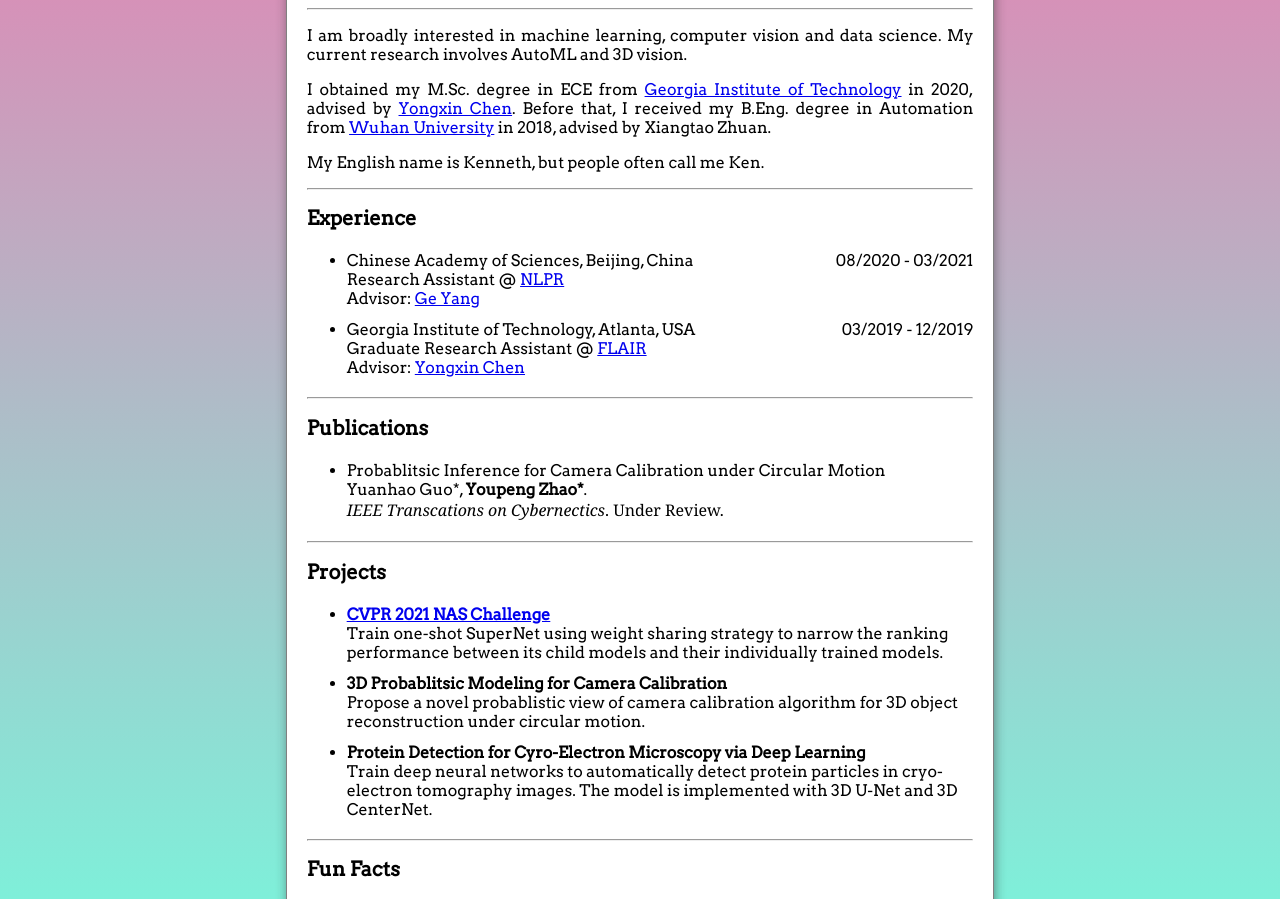
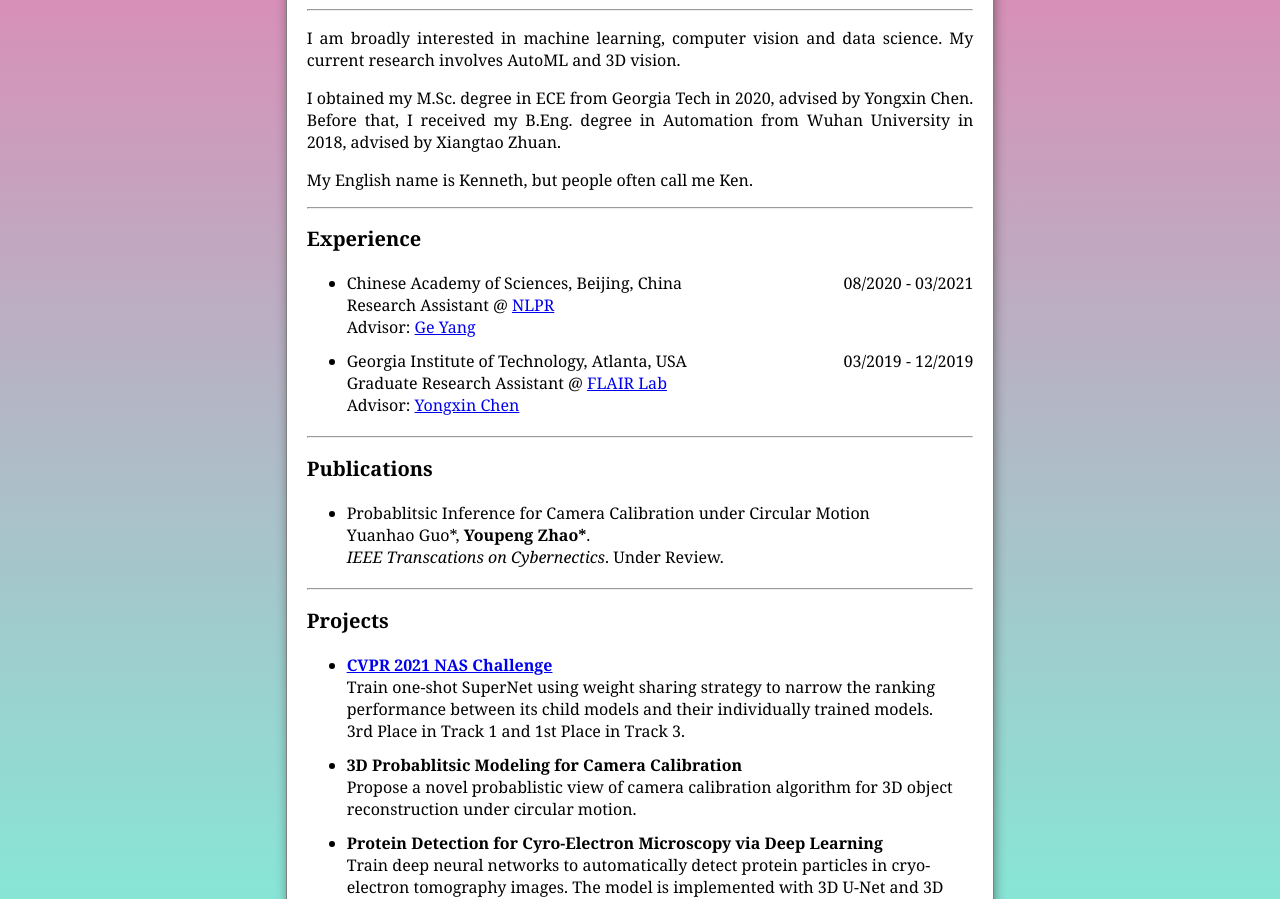
Before and after one commit to kenadams-80s/ypzhao24.github.io, a plain HTML site: page index.html in a window 1280 px wide. Shown: the part 199-1098 px from the top of the page. Drawn offline with Linux system fonts and the light colour scheme.

Commit message:
Update index.html

```diff
--- a/index.html
+++ b/index.html
@@ -16,12 +16,13 @@
   gtag('js', new Date());
   gtag('config', 'UA-43052257-1');
 </script>
+
 <style>
     h1 {font-family:'Georgia';font-size: 20pt;}
-    h2 {font-family:'Arvo';font-size: 15pt;}
-    li {font-family:'Arvo';font-size: 12pt;}
+    h2 {font-family:'Georgia';font-size: 15pt;}
+    li {font-family:'Georgia';font-size: 12pt;}
     .email {font-family:'Arvo';font-size: 15pt;}
-    p {font-family:'Arvo';font-size: 12pt; text-align: justify;}
+    p {font-family:'Georgia';font-size: 12pt; text-align: justify;}
     .quote{font-family:'Satisfy'; font-size: 15pt;}
     .journal{font-family:'Georgia';font-size: 12pt;}
     .vspace{margin-bottom: 12px;}
@@ -53,10 +54,10 @@ style="float:right; position:relative; top:-30px; left:-30px; width: 102px; bord
 <p>I am broadly interested in machine learning, computer vision and data science.
   My current research involves AutoML and 3D vision.</p>
 <p> I obtained my M.Sc. degree in ECE from
-  <a href='https://www.gatech.edu/'>Georgia Institute of Technology</a> in 2020,
-  advised by <a href='http://yongxin.ae.gatech.edu/'>Yongxin Chen</a>.
+  Georgia Tech in 2020,
+  advised by Yongxin Chen.
   Before that, I received my B.Eng. degree in Automation from
-  <a href='https://en.whu.edu.cn/'>Wuhan University</a> in 2018, advised by Xiangtao Zhuan.</p>
+  Wuhan University in 2018, advised by Xiangtao Zhuan.</p>
 <!-- <p>I'm broadly interested in machine learning, computer vision and data science.
   My research involves AutoML, medical imaging and 3D vision.</p> -->
 
@@ -83,7 +84,7 @@ style="float:right; position:relative; top:-30px; left:-30px; width: 102px; bord
 
       <li>Georgia Institute of Technology, Atlanta, USA
         <div style="float:right; text-align:right">03/2019 - 12/2019</div><br />
-          Graduate Research Assistant @ <a href='http://www.flair.ae.gatech.edu/'>FLAIR</a><br />
+          Graduate Research Assistant @ <a href='http://www.flair.ae.gatech.edu/'>FLAIR Lab</a><br />
           Advisor: <a href='http://yongxin.ae.gatech.edu/'>Yongxin Chen</a> <br />
         </li>
 </ul>
@@ -103,7 +104,9 @@ style="float:right; position:relative; top:-30px; left:-30px; width: 102px; bord
 <h2>Projects</h2>
 <ul>
 <li><a href='https://cvpr21-nas.com/' target='_blank'><b>CVPR 2021 NAS Challenge</b></a><br />
-    Train one-shot SuperNet using weight sharing strategy to narrow the ranking performance between its child models and their individually trained models.</li>
+    Train one-shot SuperNet using weight sharing strategy to narrow the ranking performance between its child models and their individually trained models.
+    <div>
+    3rd Place in Track 1 and 1st Place in Track 3.</li>
     <div class='vspace'></div>
 <li><b>3D Probablitsic Modeling for Camera Calibration</b> <br />
     Propose a novel probablistic view of camera calibration algorithm for 3D object reconstruction under circular motion.</li>
@@ -143,7 +146,7 @@ style="float:right; position:relative; top:-30px; left:-30px; width: 102px; bord
 <li>If given the chance to travel backwards, I would choose 1980s' Miami.
   </li>
 
-<li>I love binging <a href='https://en.wikipedia.org/wiki/George_Michael'>George Michael</a> and <a href='https://en.wikipedia.org/wiki/Friends'>Friends</a>.
+<li>I love <a href='https://en.wikipedia.org/wiki/George_Michael'>George Michael</a> and <a href='https://en.wikipedia.org/wiki/Friends'>Friends</a>.
 
   </li>
 </ul>
```
